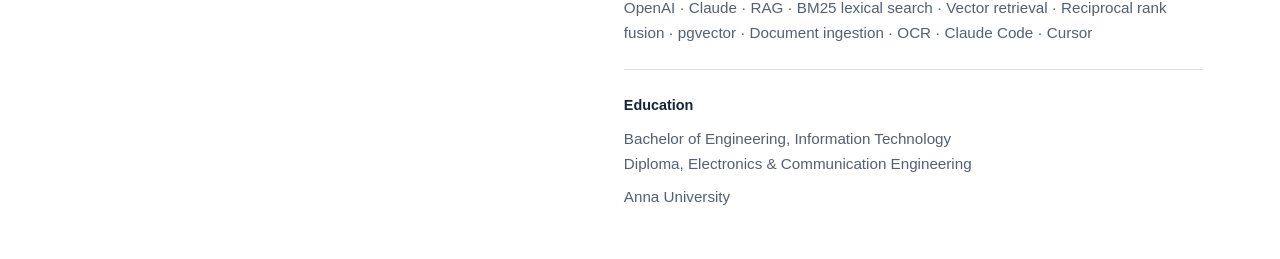
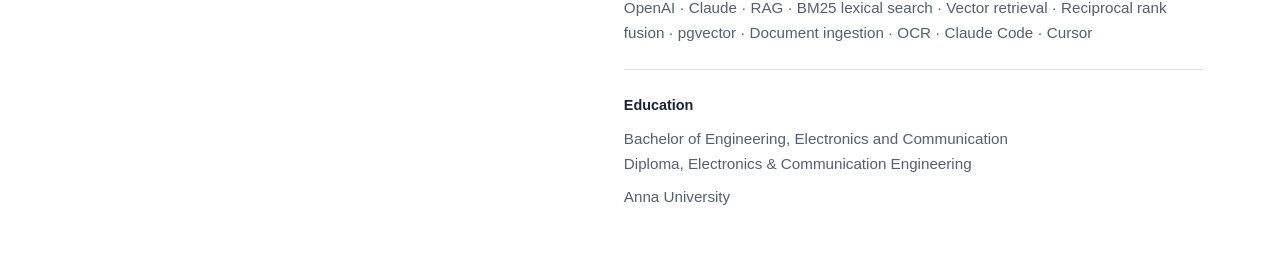
Before and after one commit to ALBE1405/who-am-I, a React (Vite) app: page / in a window 1280 px wide. Shown: the part 3738-3997 px from the top of the page. Built offline with nearby package versions, Linux system fonts and the light colour scheme.

Commit message:
Update personal website

```diff
--- a/src/App.tsx
+++ b/src/App.tsx
@@ -233,7 +233,7 @@
               <div className="skill-row">
                 <h3>Education</h3>
                 <p>
-                  Bachelor of Engineering, Information Technology
+                  Bachelor of Engineering, Electronics and Communication
                   <br />
                   Diploma, Electronics & Communication Engineering
                   <br />
```
Also changed, not shown: 3 other files (tests, documents, lock files or other folders).
